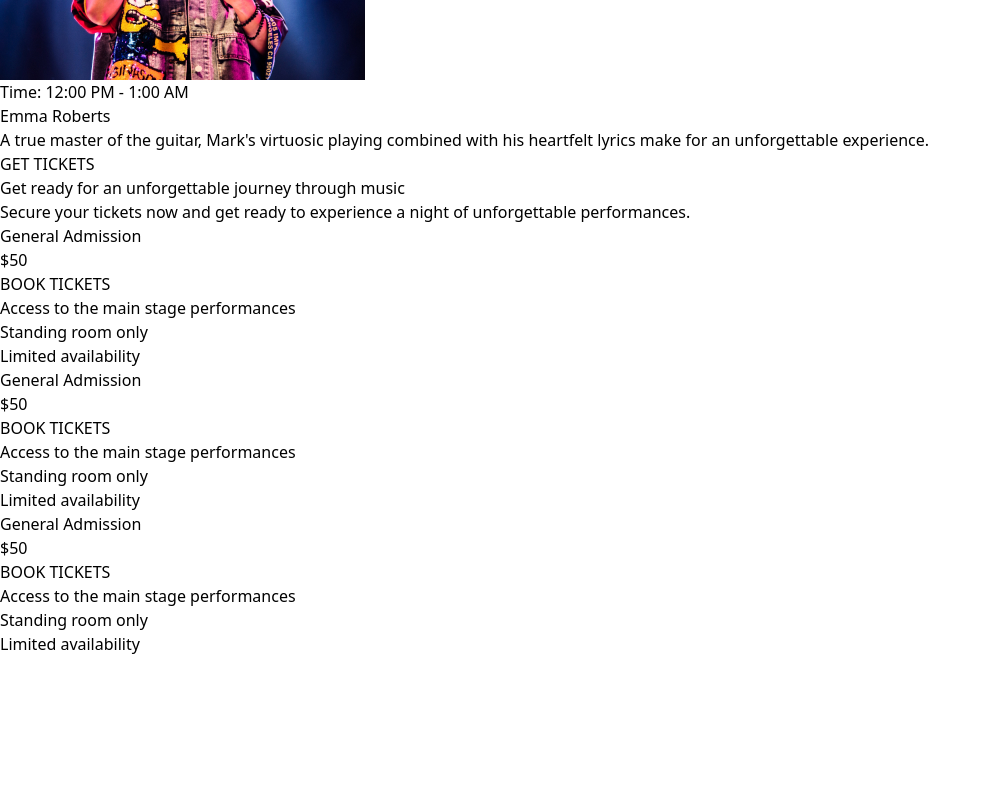
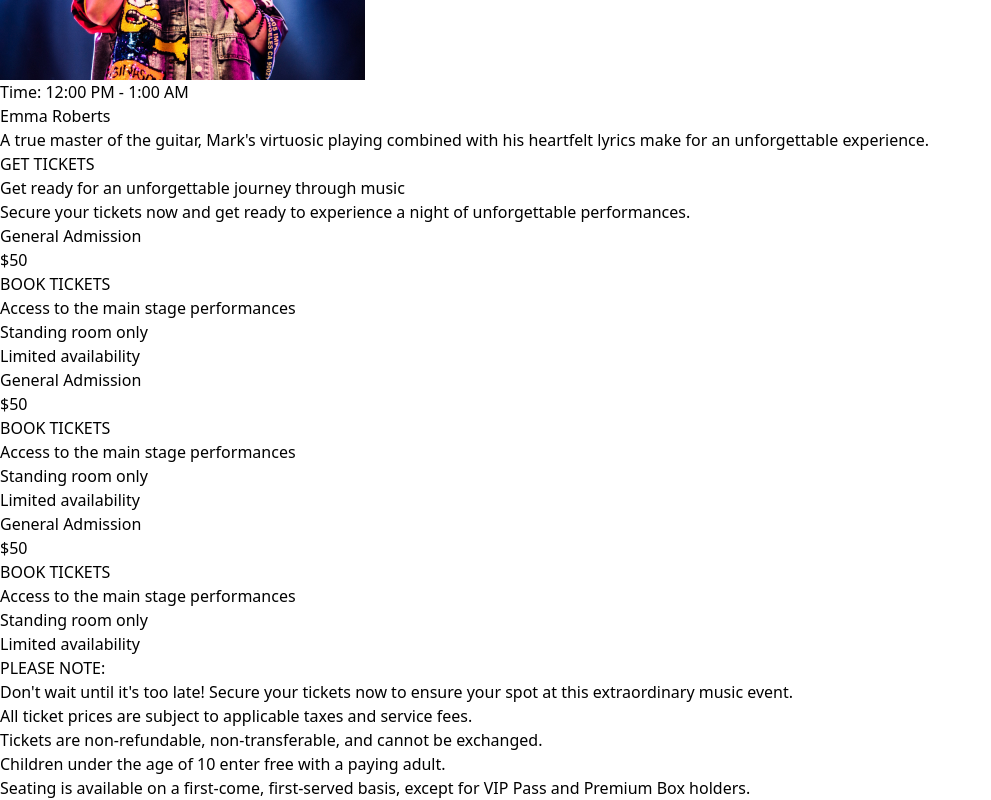
Before and after one commit to Dhvanibarot5/EventManagement-Frontend, a React (Vite) app: page / in a window 1280 px wide. Shown: the part 2593-3393 px from the top of the page, without its empty margins (0-991 px from the left). Before the commit the page ends 3249 px from the top, so only its background shows below. Built offline with nearby package versions, Linux system fonts and the light colour scheme.

Commit message:
ticket section done

```diff
--- a/src/components/TicketSection.jsx
+++ b/src/components/TicketSection.jsx
@@ -1,20 +1,38 @@
-import React from 'react'
-import TicketCard from './TicketCard'
+import React from "react";
+import TicketCard from "./TicketCard";
 
 function TicketSection() {
   return (
-    <section className='bg-[#172943] py-14'>
-        <div className="container mx-auto">
-            <h1 className='text-[#2ad0bc] text-lg font-medium'>Get ready for an unforgettable journey through music</h1>
-            <p className='text-white text-6xl font-bold py-5'>Secure your tickets now and get ready to experience a night of unforgettable performances.</p>
-            <div className="flex justify-between py-7">
-            <TicketCard/>
-            <TicketCard/>
-            <TicketCard/>
-            </div>
+    <section className="bg-[#172943] py-14">
+      <div className="container mx-auto">
+        <h1 className="text-[#2ad0bc] text-lg font-medium">Get ready for an unforgettable journey through music</h1>
+        <p className="text-white text-6xl font-bold py-5">
+          Secure your tickets now and get ready to experience a night of unforgettable performances.
+        </p>
+        <div className="flex justify-between py-7">
+          <TicketCard />
+          <TicketCard />
+          <TicketCard />
         </div>
+        <div className="flex">
+          <div className="w-1/2">
+            <h2 className="text-[#2ad0bc] text-2xl font-medium">PLEASE NOTE:</h2>
+            <p className="text-gray-300 pe-44 py-4 font-medium">
+              Don't wait until it's too late! Secure your tickets now to ensure your spot at this extraordinary music event.
+            </p>
+          </div>
+          <div className="w-1/2 ps-16">
+            <p className="text-white font-medium py-2">All ticket prices are subject to applicable taxes and service fees.</p>
+            <p className="text-white font-medium py-2">Tickets are non-refundable, non-transferable, and cannot be exchanged.</p>
+            <p className="text-white font-medium py-2">Children under the age of 10 enter free with a paying adult.</p>
+            <p className="text-white font-medium py-2">
+              Seating is available on a first-come, first-served basis, except for VIP Pass and Premium Box holders.
+            </p>
+          </div>
+        </div>
+      </div>
     </section>
-  )
+  );
 }
 
-export default TicketSection
+export default TicketSection;
```
